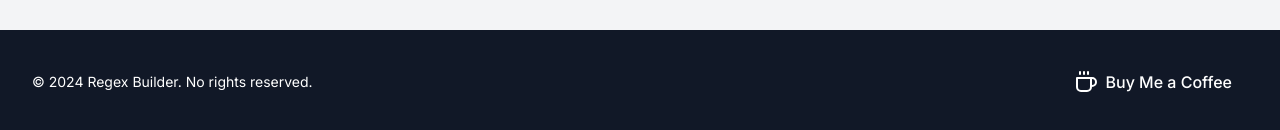
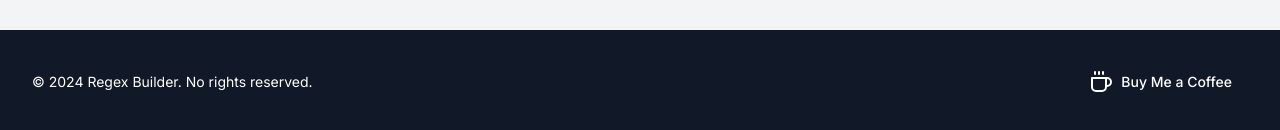
Before and after one commit to pallavkumarjha/regex-generator, a React (Vite) app: page / in a window 1280 px wide. Shown: the part 666-796 px from the top of the page. Built offline with nearby package versions, Linux system fonts and the light colour scheme; no server answers.

Commit message:
chore: updated ui

```diff
--- a/src/App.tsx
+++ b/src/App.tsx
@@ -275,7 +275,7 @@ const handleOptionToggle = (option) => {
           >
             <div className="flex items-center">
               <CoffeeIcon className="mr-2" />
-              <span>Buy Me a Coffee</span>
+              <span className="text-sm">Buy Me a Coffee</span>
             </div>
 
           </Button>
```
